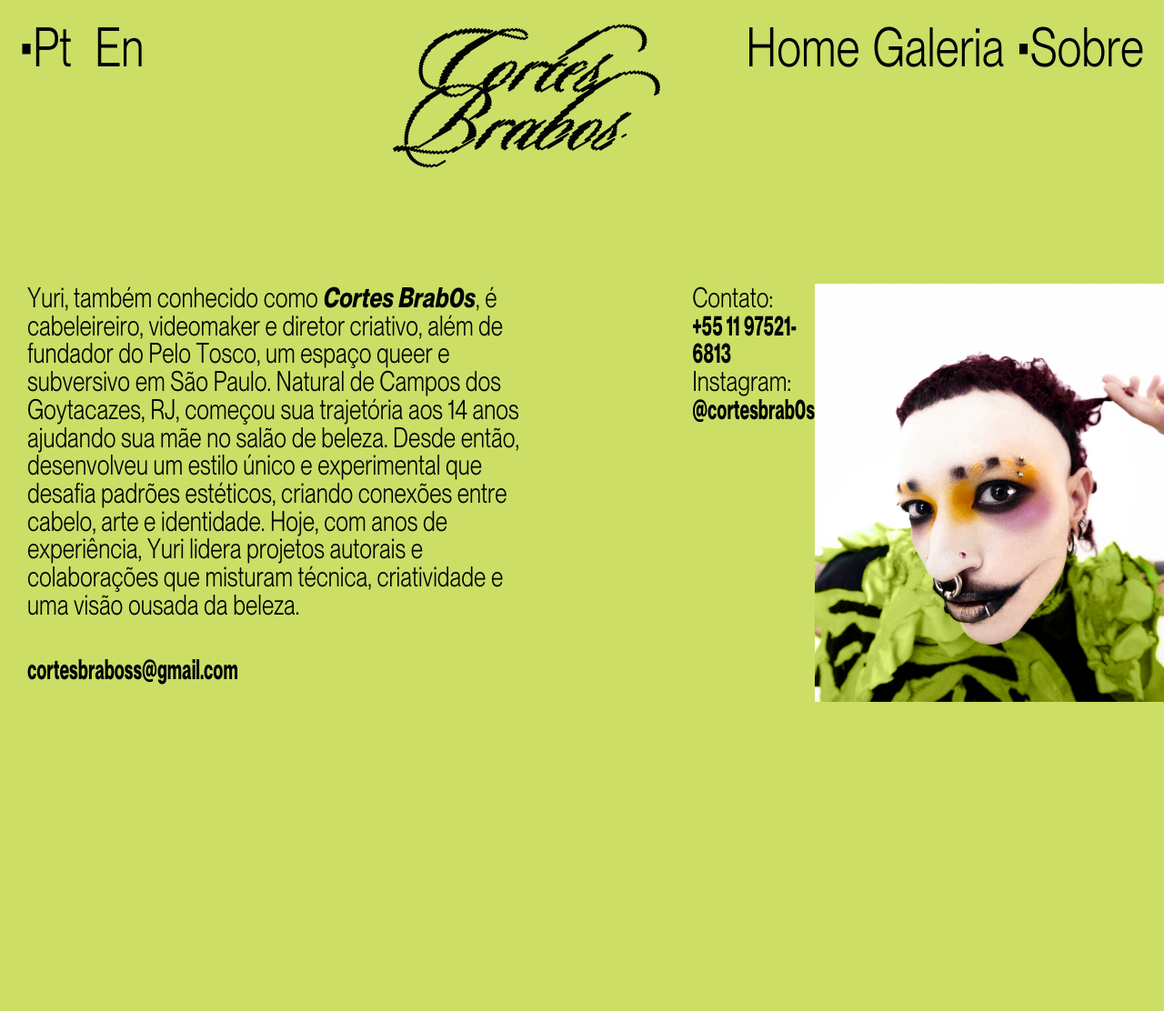
After one commit to m4rtinelli/Cortes-Brabos, a PHP site: page /sobre.html in a window 1280 px wide. The commit adds this page. Shown: the whole page at 91% size. Run offline with PHP 8.4, Linux system fonts and the light colour scheme.

Commit message:
pagina sobre desktop

```diff
--- a/css/header.css
+++ b/css/header.css
@@ -33,5 +33,6 @@ header {
 
 .header-logo img {
   max-width: 460px;
+  width: 23vw;
   height: 100%;
 }
--- /dev/null
+++ b/css/sobre.css
@@ -0,0 +1,57 @@
+.sobre-container {
+  background-color: #ccde65;
+  padding-top: 312px;
+  display: flex;
+  justify-content: space-between;
+  width: 100vw;
+  height: 100vh;
+}
+
+.bio-container {
+  margin-left: 30px;
+  max-width: 760px;
+}
+
+.bio-container p {
+  font-family: "OT Neue Montreal Book Semi Squeezed";
+  font-size: 2.4vw;
+}
+
+.negrito {
+  font-family: "OT Neue Montreal Bold Italic Semi Squeezed";
+}
+.e-mail-container {
+  margin-top: 40px;
+}
+
+.e-mail-container a {
+  font-family: "OT Neue Montreal Bold Squeezed";
+  font-size: 2.4vw;
+}
+
+.contato {
+  font-family: "OT Neue Montreal Book Semi Squeezed";
+  font-size: 2.4vw;
+  margin-left: 166px;
+}
+
+.telefone-wrapper {
+  display: grid;
+}
+
+.telefone-wrapper a {
+  font-family: "OT Neue Montreal Bold Squeezed";
+}
+
+.insta-wrapper {
+  display: grid;
+}
+
+.insta-wrapper a {
+  font-family: "OT Neue Montreal Bold Squeezed";
+}
+
+.imagem-sobre-container img {
+  max-height: 760px;
+  width: 30vw;
+}
--- a/home.html
+++ b/home.html
@@ -4,7 +4,7 @@
 <head>
   <meta charset="UTF-8">
   <meta name="viewport" content="width=device-width, initial-scale=1.0">
-  <title>Cortes Brabos | Home</title>
+  <title>Cortes Brabos</title>
   <link rel="stylesheet" href="/style.css">
 </head>
 
@@ -22,7 +22,7 @@
     <div class="header-menu">
       <span class="selected"><a href="./home.html">▪Home</a></span>
       <span class=""> <a href="./galeria.html">Galeria</a></span>
-      <span class=""><a href="./sobre">Sobre</a></span>
+      <span class=""><a href="./sobre.html">Sobre</a></span>
     </div>
   </header>
 
--- /dev/null
+++ b/sobre.html
@@ -0,0 +1,66 @@
+<!DOCTYPE html>
+<html lang="en">
+
+<head>
+  <meta charset="UTF-8">
+  <meta name="viewport" content="width=device-width, initial-scale=1.0">
+  <title>Cortes Brabos</title>
+  <link rel="stylesheet" href="/style.css">
+</head>
+
+<body>
+
+  <header>
+    <div class="seletor-linguagem">
+      <span class="pt leng-selected">▪Pt</span>
+      <span class="en">En</span>
+    </div>
+
+    <div class="header-logo">
+      <img src="./assets/imagens/CortesBrabos-logo.svg" alt="">
+    </div>
+
+    <div class="header-menu">
+      <span class=""><a href="./home.html">Home</a></span>
+      <span class=""> <a href="./galeria.html">Galeria</a></span>
+      <span class="selected"><a href="./sobre.html">▪Sobre</a></span>
+    </div>
+  </header>
+
+  <main class="sobre-container">
+    <section class="bio-container">
+      <p>
+        Yuri, também conhecido como <span class="negrito">Cortes Brab0s</span>, é cabeleireiro, videomaker e diretor criativo, além de fundador do Pelo Tosco, um espaço queer e subversivo em São Paulo. Natural de Campos dos Goytacazes, RJ, começou sua trajetória aos 14 anos ajudando sua mãe no salão de beleza. Desde então, desenvolveu um estilo único e experimental que desafia padrões estéticos, criando conexões entre cabelo, arte e identidade. Hoje, com anos de experiência, Yuri lidera projetos autorais e colaborações que misturam técnica, criatividade e uma visão ousada da beleza.
+      </p>
+
+      <div class="e-mail-container">
+        <a href="mailto:cortesbraboss@gmail.com">cortesbraboss@gmail.com</a>
+      </div>
+    </section>
+
+    <div class="contato">
+      <div class="telefone-wrapper">
+        <span>Contato:</span>
+        <a href="tel:+5511975216813">+55 11 97521-6813</a>
+      </div>
+
+      <div class="insta-wrapper">
+        <span>Instagram:</span>
+        <a href="https://www.instagram.com/cortesbrab0s/" target="_blank">@cortesbrab0s</a>
+      </div>
+    </div>
+
+    <div class="imagem-sobre-container">
+      <img src="./assets/imagens/sobre/sobre-bio-img.jpg" alt="Foto Do Autor">
+    </div>
+
+  </main>
+
+
+  <!--  -->
+  <script src="script.js"></script>
+  <!--  -->
+  <script src="./js/langSelect.js"></script>
+</body>
+
+</html>
--- a/style.css
+++ b/style.css
@@ -30,6 +30,10 @@
 @import url("./css/galeria-lista.css");
 /*  */
 
+/* sobre */
+@import url("./css/sobre.css");
+/*  */
+
 /* footer */
 @import url("./css/footer.css");
 /*  */
```
Also changed, not shown: galeria.html (+6 -6 lines), js/listSwitch.js (+23 -0 lines), assets/imagens/sobre/sobre-bio-img.jpg (added).
